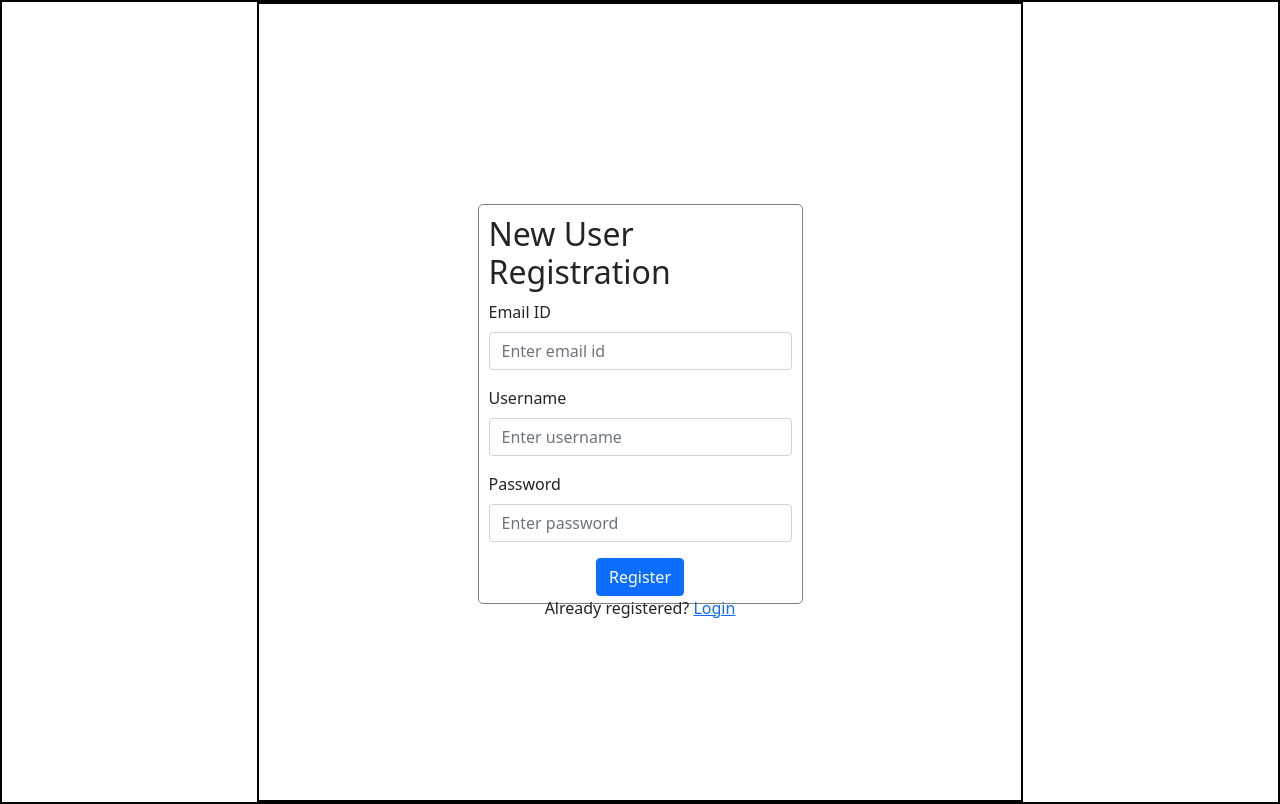
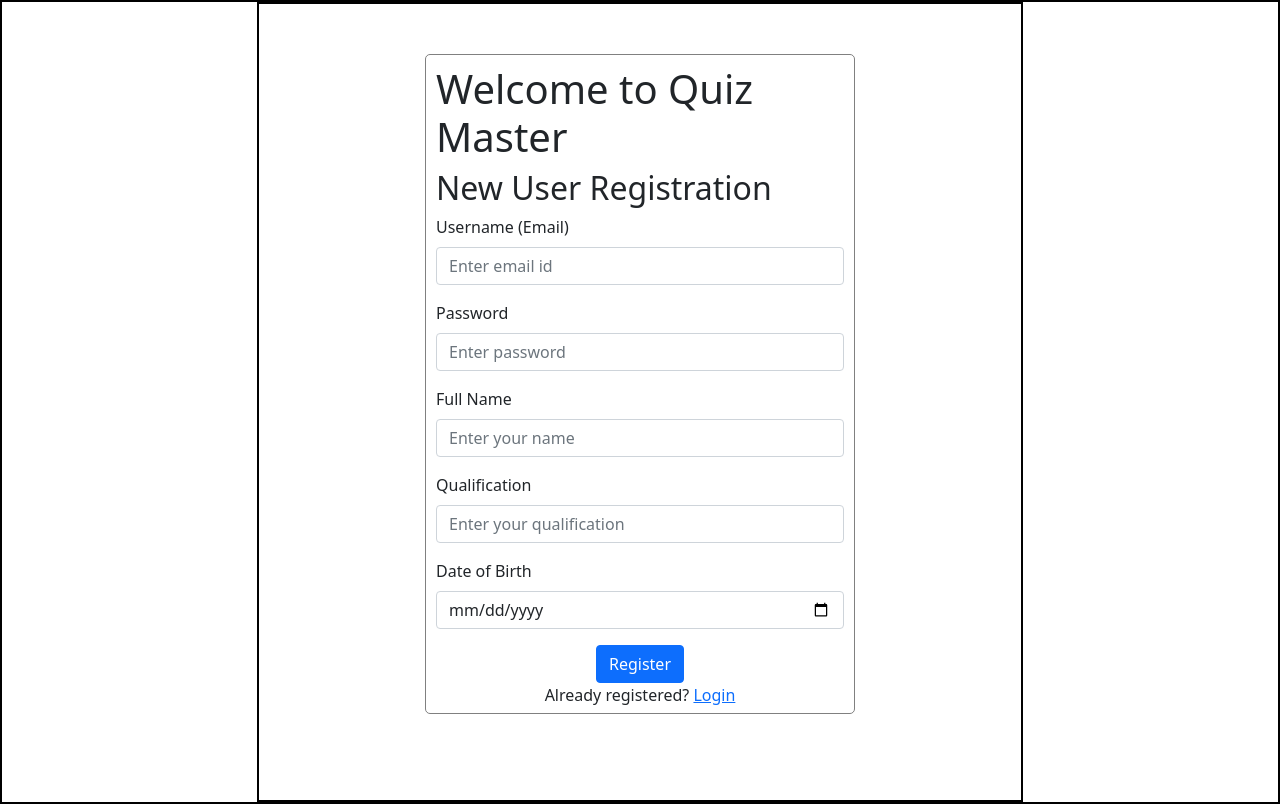
Before and after one commit to ArnavLabh/Quiz-Master-App, a Python web app: template templates/register.html in a window 1280 px wide. Run offline with Jinja, Linux system fonts and the light colour scheme; the template is opened without the code that fills it, so the values that code supplies are empty.

```diff
--- a/static/style.css
+++ b/static/style.css
@@ -18,7 +18,7 @@
     height: 400px;
     margin: auto;
     border: 1px solid grey;
-    margin-top: 200px;
+    margin-top: 150px;
     border-radius: 5px;
     padding: 10px;
 }
--- a/templates/register.html
+++ b/templates/register.html
@@ -8,39 +8,62 @@
             rel="stylesheet"
             integrity="sha384-EVSTQN3/azprG1Anm3QDgpJLIm9Nao0Yz1ztcQTwFspd3yD65VohhpuuCOmLASjC"
             crossorigin="anonymous">
+        <style>
+            #form-body {
+                width: 430px;
+                height: 660px;
+                margin-top: 50px;
+            }
+        </style>
     </head>
     <body>
         <div id="main">
             <div id="canvas">
                 <div id="form-body">
+                    <h1>Welcome to Quiz Master</h1>
                     <h2>New User Registration</h2>
+                    <form action method="post">
                         <div class="mb-3">
-                        <label for="exampleFormControlInput1"
-                            class="form-label">Email ID</label>
+                            <label for="Input1"
+                                class="form-label">Username (Email)</label>
                             <input type="email" class="form-control"
-                            id="exampleFormControlInput1"
-                            placeholder="Enter email id">
+                                id="Input1"
+                                placeholder="Enter email id" name="email">
                         </div>
                         <div class="mb-3">
-                        <label for="exampleFormControlInput1"
-                            class="form-label">Username</label>
-                        <input type="text" class="form-control"
-                            id="exampleFormControlInput1"
-                            placeholder="Enter username">
+                            <label for="Input2"
+                                class="form-label">Password</label>
+                            <input type="password" class="form-control"
+                                id="Input2"
+                                placeholder="Enter password" name="pwd">
                         </div>
                         <div class="mb-3">
-                        <label for="exampleFormControlInput1"
-                            class="form-label">Password</label>
-                        <input type="password" class="form-control"
-                            id="exampleFormControlInput1"
-                            placeholder="Enter password">
+                            <label for="Input3"
+                                class="form-label">Full Name</label>
+                            <input type="text" class="form-control"
+                                id="Input3"
+                                placeholder="Enter your name" name="fullname">
+                        </div>
+                        <div class="mb-3">
+                            <label for="Input4"
+                                class="form-label">Qualification</label>
+                            <input type="text" class="form-control"
+                                id="Input4"
+                                placeholder="Enter your qualification" name="qualification">
+                        </div>
+                        <div class="mb-3">
+                            <label for="Input5"
+                                class="form-label">Date of Birth</label>
+                            <input type="date" class="form-control"
+                                id="Input5"
+                                placeholder="Enter your date of birth" name="dob">
                         </div>
                         <div style="text-align: center;">
-                        <button type="submit"
-                            class="btn btn-primary">Register</button> <br>
-                        Already registered? <a
-                            href="/templates/login.html">Login</a>
+                            <input type="submit"
+                                class="btn btn-primary" value="Register"><br>
+                            Already registered? <a href="">Login</a>
                         </div>
+                    </form>
                 </div>
             </div>
         </div>
```
Also changed, not shown: templates/login.html (+16 -13 lines). Lines whose indentation alone changed are shown as unchanged.
